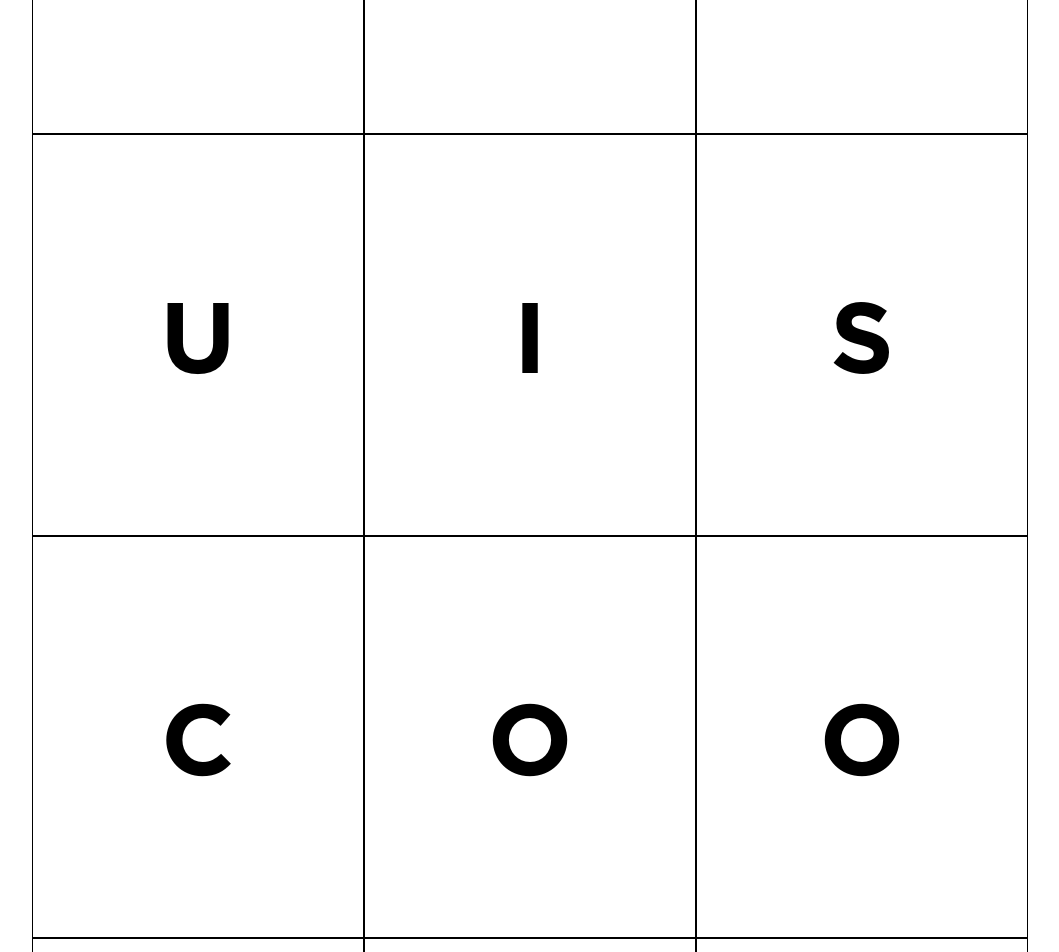
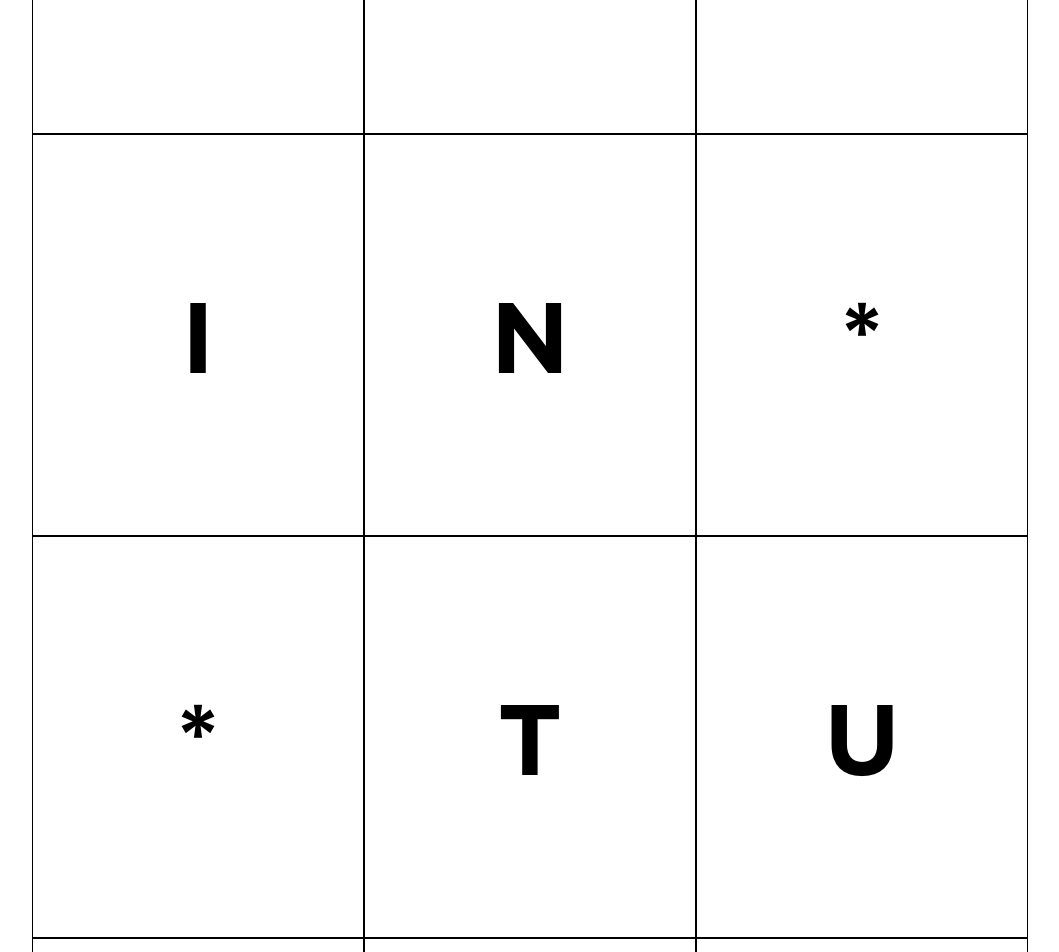
Before and after one commit to kevint2u/kevintu, a plain HTML site: page index.html in a window 1280 px wide. Shown: the part 1620-2572 px from the top of the page, without its empty margins (108-1167 px from the left). Drawn offline with nearby package versions, Linux system fonts and the light colour scheme.

Commit message:
updated letters on homepage

```diff
--- a/index.html
+++ b/index.html
@@ -42,24 +42,24 @@
   		<div class="column"><img id="img-pebble2" src="resources/pebble2.gif" alt="pebble"></img></div>
   	</div>
   	<div class="row">
+  		<div class="column">K</div>
+  		<div class="column">E</div>
+  		<div class="column">V</div>
+  	</div>
+  	<div class="row">
   		<div class="column">I</div>
   		<div class="column">N</div>
-  		<div class="column">T</div>
+  		<div class="column">*</div>
   	</div>
   	<div class="row">
+  		<div class="column">*</div>
+  		<div class="column">T</div>
   		<div class="column">U</div>
-  		<div class="column">I</div>
-  		<div class="column">S</div>
   	</div>
   	<div class="row">
-  		<div class="column">C</div>
-  		<div class="column">O</div>
-  		<div class="column">O</div>
-  	</div>
-  	<div class="row">
-  		<div class="column">L</div>
-  		<div class="column">!</div>
-  		<div class="column">!</div>
+  		<div class="column">$</div>
+  		<div class="column">%</div>
+  		<div class="column">&</div>
   	</div>
   </div>
 
```
